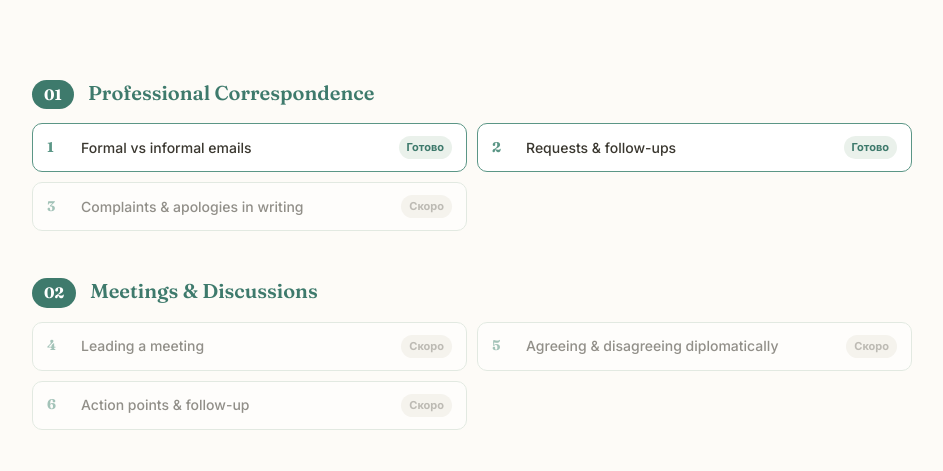
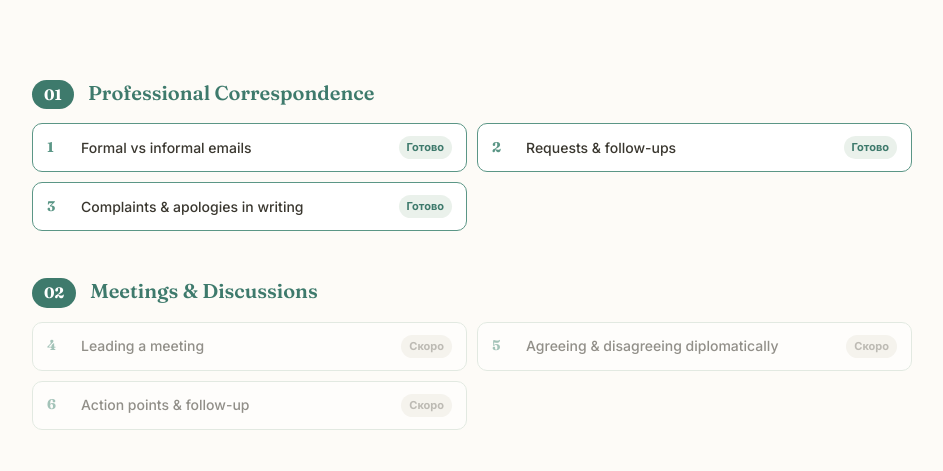
Before and after one commit to yanochca1996jb-crypto/business-english-b1, a plain HTML site: page index.html in a window 1280 px wide. Shown: the part 295-766 px from the top of the page, without its empty margins (168-1111 px from the left). Drawn offline with Linux system fonts and the light colour scheme.

Commit message:
Mark Module 1 Lesson 3 as ready in course index

```diff
--- a/index.html
+++ b/index.html
@@ -69,7 +69,7 @@
     <div class="lesson-grid">
       <a class="lesson-card ready" href="lessons/module1-lesson1.html"><span class="num">1</span><span class="title">Formal vs informal emails</span><span class="status">Готово</span></a>
       <a class="lesson-card ready" href="lessons/module1-lesson2.html"><span class="num">2</span><span class="title">Requests &amp; follow-ups</span><span class="status">Готово</span></a>
-      <a class="lesson-card soon"><span class="num">3</span><span class="title">Complaints &amp; apologies in writing</span><span class="status">Скоро</span></a>
+      <a class="lesson-card ready" href="lessons/module1-lesson3.html"><span class="num">3</span><span class="title">Complaints &amp; apologies in writing</span><span class="status">Готово</span></a>
     </div>
   </div>
 
```
